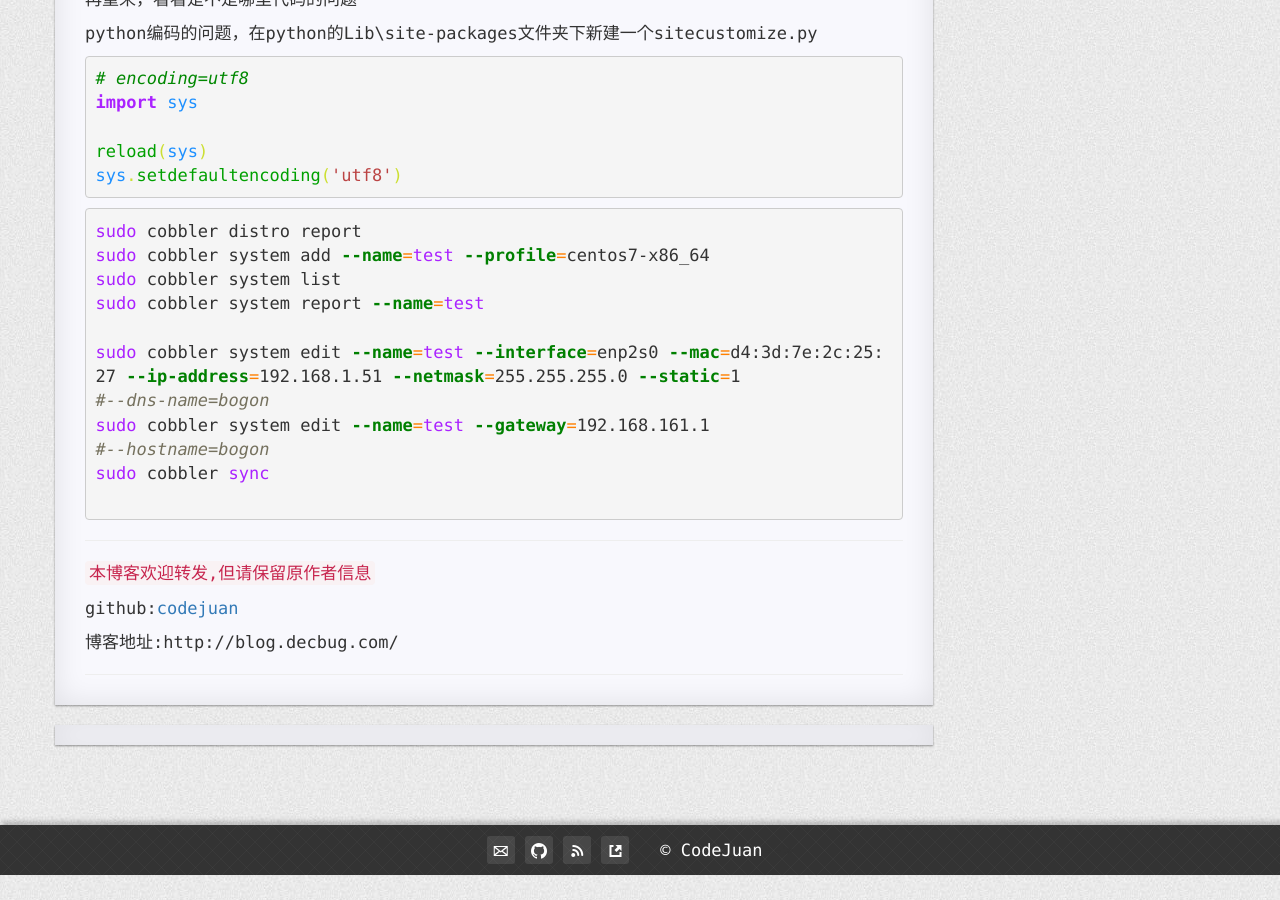
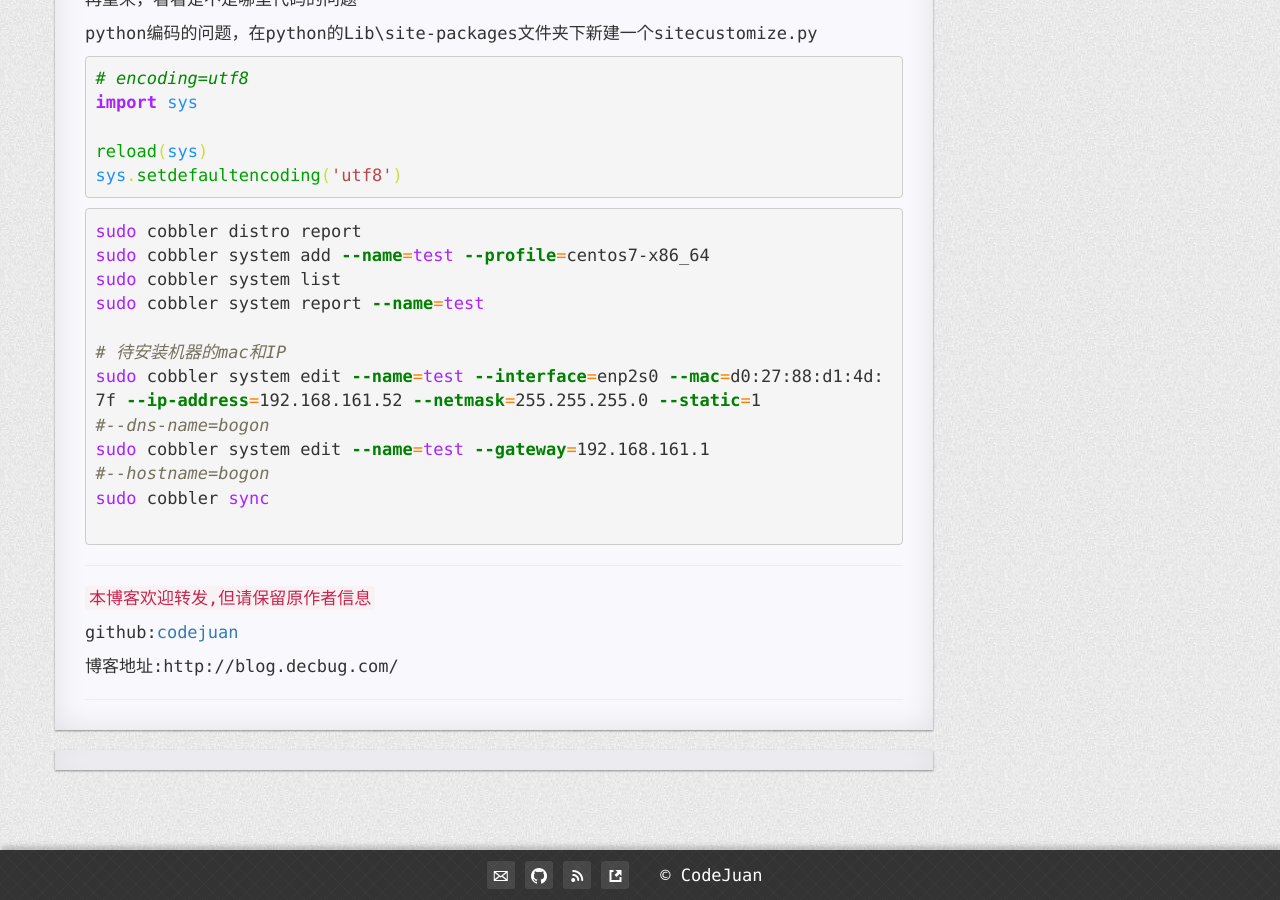
Before and after one commit to CodeJuan/codejuan.github.io2, a Jekyll site: the page built from _posts/2015-11-01-cobbler.md, in a window 1280 px wide and 900 px high, scrolled down 7150 px. Built offline with Jekyll 4.4.1, drawn with Linux system fonts in a browser that asks for light colours; nearby versions of some CDN libraries; Markdown is read by kramdown in place of the engine named in the settings; comment, search, counter and statistics services are not loaded.

Commit message:
Update 2015-11-01-cobbler.md

```diff
--- a/_posts/2015-11-01-cobbler.md
+++ b/_posts/2015-11-01-cobbler.md
@@ -315,7 +315,8 @@ sudo cobbler system add --name=test --profile=centos7-x86_64
 sudo cobbler system list
 sudo cobbler system report --name=test
 
-sudo cobbler system edit --name=test --interface=enp2s0 --mac=d4:3d:7e:2c:25:27 --ip-address=192.168.1.51 --netmask=255.255.255.0 --static=1
+# 待安装机器的mac和IP
+sudo cobbler system edit --name=test --interface=enp2s0 --mac=d0:27:88:d1:4d:7f --ip-address=192.168.161.52 --netmask=255.255.255.0 --static=1
 #--dns-name=bogon
 sudo cobbler system edit --name=test --gateway=192.168.161.1
 #--hostname=bogon
```
